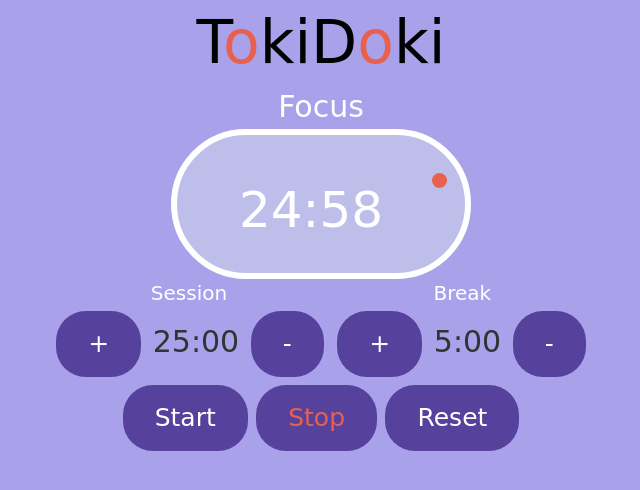
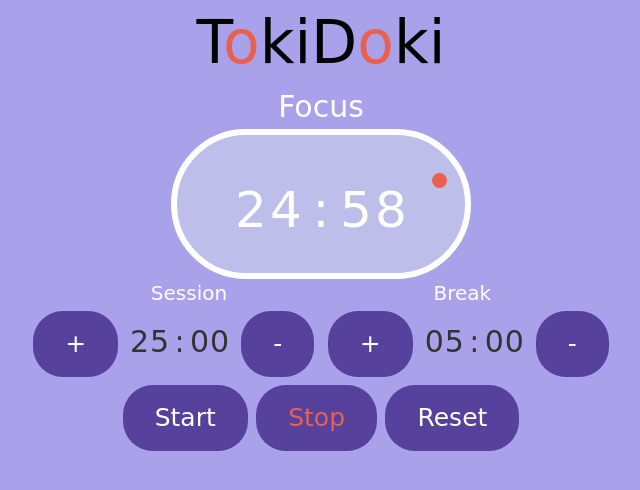
Before and after one commit to mrayson601/tokidoki, a plain HTML site: page index.html in a window 1280 px wide. Both pictures are taken after a click on the button "Start". Shown: the whole page, without its empty margins (319-959 px from the left). Drawn offline with nearby package versions, Linux system fonts and the light colour scheme; a web font is replaced by a local one.

Commit message:
Add files via upload

```diff
--- a/index.html
+++ b/index.html
@@ -14,7 +14,7 @@
 <div id="timeCapsule">
   <div class="ball"></div>
 
-  <div id="timer">25:00
+  <div id="timer">
   </div>
 </div>
 <div id="configTitle">
--- a/javascript.js
+++ b/javascript.js
@@ -11,7 +11,10 @@ function converter(seconds) {
   mins = Math.floor(seconds / 60);
   sec = seconds - mins * 60;
   if (sec < 10) {
-    return mins + ":0" + sec;
+    sec="0"+sec;
+  }
+  if (mins < 10){
+    mins="0"+mins;
   }
   return mins + ":" + sec;
 }
@@ -26,8 +29,9 @@ function countDown() {
   if (breakOn == true) {
     $("#timeType").text("Relax");
   }
+  timeString=converter(time);
 
-  $("#timer").text(converter(time));
+  $("#timer").html('<span>'+timeString[0]+'</span>'+'<span>'+timeString[1]+'</span>'+'<span>'+timeString[2]+'</span>'+'<span>'+timeString[3]+'</span>'+'<span>'+timeString[4]+'</span>');
 
   if (time < 1 && breakOn == true) {
     clearInterval(startTimer);
@@ -65,9 +69,10 @@ $("#reset").click(function() {
   timerOn = false;
   breakOn = false;
   time = omniTime;
+  timeString=converter(time);
   $("#timeType").text("Ready?");
   clearInterval(startTimer);
-  $("#timer").text(converter(time));
+  $("#timer").html('<span>'+timeString[0]+'</span>'+'<span>'+timeString[1]+'</span>'+'<span>'+timeString[2]+'</span>'+'<span>'+timeString[3]+'</span>'+'<span>'+timeString[4]+'</span>');
 });
 
 $(document).ready(function() {
@@ -77,15 +82,21 @@ $(document).ready(function() {
     $("#timeType").text("Relax");
   }
 
+  $("#timer").html('<span>2</span><span>5</span><span>:</span><span>0</span><span>0</span>');
+
+
 });
 
-$("#sessionTime").text(converter(omniTime));
+timeString=converter(omniTime);
+$("#sessionTime").html('<span>'+timeString[0]+'</span>'+'<span>'+timeString[1]+'</span>'+'<span>'+timeString[2]+'</span>'+'<span>'+timeString[3]+'</span>'+'<span>'+timeString[4]+'</span>');
 
 $("#sessionUp").click(function() {
   if (timerOn == false) {
     omniTime += 60;
     time = omniTime;
-    $("#sessionTime").text(converter(omniTime));
+    timeString=converter(time);
+    $("#sessionTime").html('<span>'+timeString[0]+'</span>'+'<span>'+timeString[1]+'</span>'+'<span>'+timeString[2]+'</span>'+'<span>'+timeString[3]+'</span>'+'<span>'+timeString[4]+'</span>');
+
   }
 });
 
@@ -94,17 +105,21 @@ $("#sessionDown").click(function() {
     if (omniTime > 60) {
       omniTime -= 60;
       time = omniTime;
-      $("#sessionTime").text(converter(omniTime));
+      timeString=converter(time);
+      $("#sessionTime").html('<span>'+timeString[0]+'</span>'+'<span>'+timeString[1]+'</span>'+'<span>'+timeString[2]+'</span>'+'<span>'+timeString[3]+'</span>'+'<span>'+timeString[4]+'</span>');
     }
   }
 });
 
-$("#breakTime").text(converter(breakTime));
+timeString=converter(breakTime);
+$("#breakTime").html('<span>'+timeString[0]+'</span>'+'<span>'+timeString[1]+'</span>'+'<span>'+timeString[2]+'</span>'+'<span>'+timeString[3]+'</span>'+'<span>'+timeString[4]+'</span>');
 
 $("#breakUp").click(function() {
   if (timerOn == false) {
     breakTime += 60;
-    $("#breakTime").text(converter(breakTime));
+    timeString=converter(breakTime);
+    $("#breakTime").html('<span>'+timeString[0]+'</span>'+'<span>'+timeString[1]+'</span>'+'<span>'+timeString[2]+'</span>'+'<span>'+timeString[3]+'</span>'+'<span>'+timeString[4]+'</span>');
+
   }
 });
 
@@ -112,7 +127,9 @@ $("#breakDown").click(function() {
   if (timerOn == false) {
     if (breakTime > 60) {
       breakTime -= 60;
-      $("#breakTime").text(converter(breakTime));
+      timeString=converter(breakTime);
+      $("#breakTime").html('<span>'+timeString[0]+'</span>'+'<span>'+timeString[1]+'</span>'+'<span>'+timeString[2]+'</span>'+'<span>'+timeString[3]+'</span>'+'<span>'+timeString[4]+'</span>');
+
     }
   }
 });
--- a/style.css
+++ b/style.css
@@ -45,6 +45,23 @@ body {
   font-family: 'Baloo Bhai', cursive;
   text-align: center;
   vertical-align: middle;
+  width: 100%;
+  margin-left: 10px;
+}
+
+#timer > span {
+  display: inline-block;
+  width: 35px;
+}
+
+#sessionTime > span {
+  display: inline-block;
+  width: 20px;
+}
+
+#breakTime > span {
+  display: inline-block;
+  width: 20px;
 }
 
 #infinity {
```
